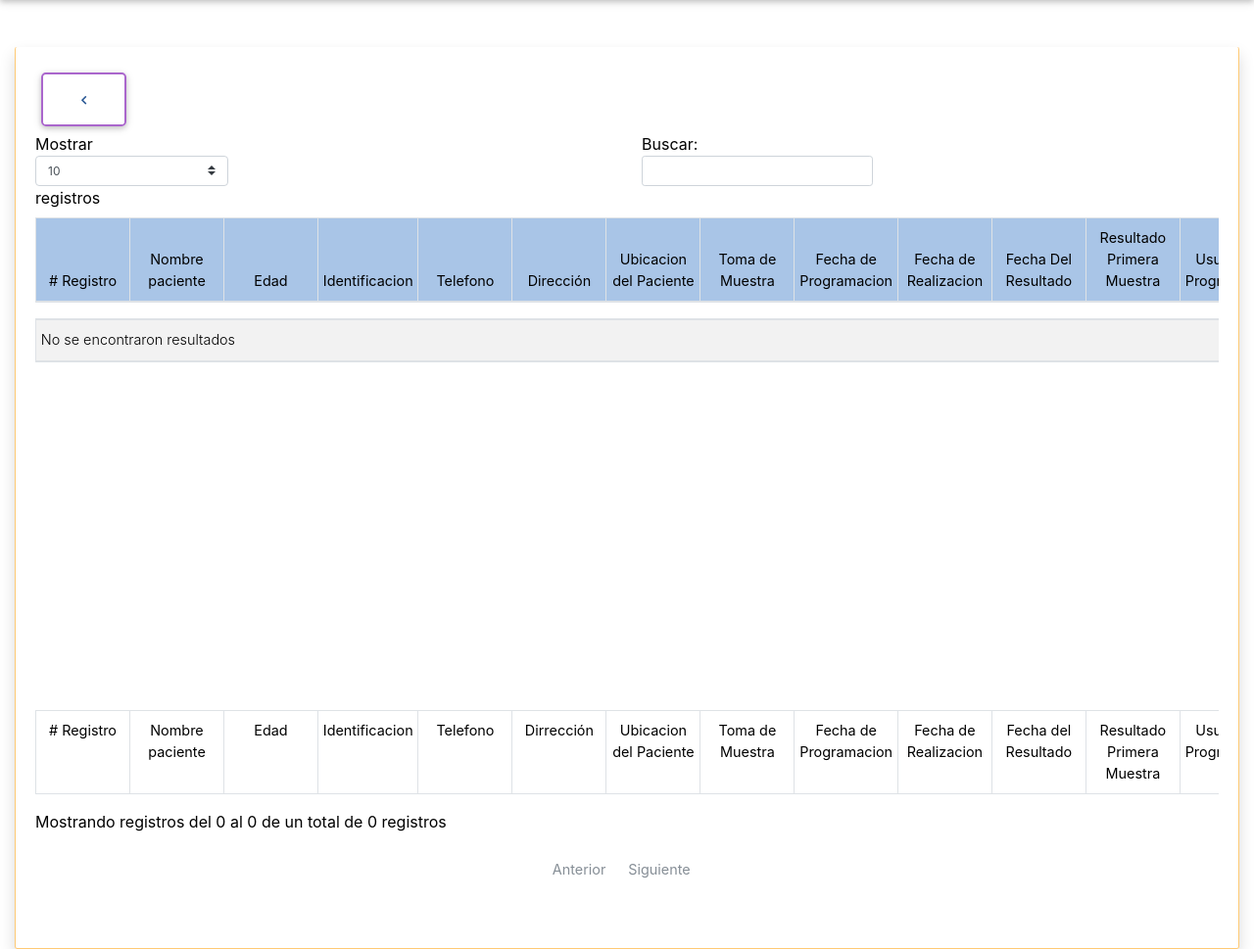
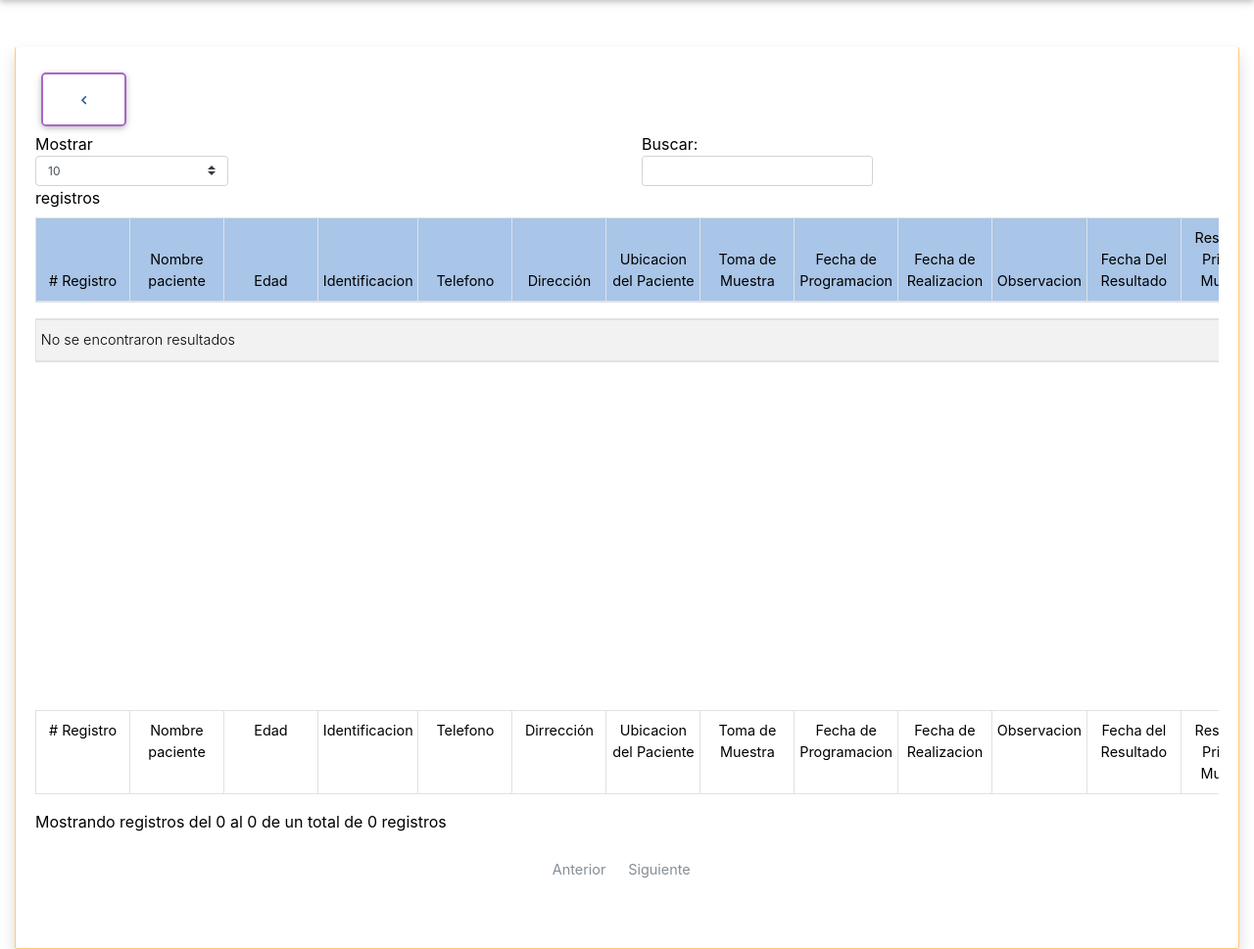
Before and after one commit to EduarRomero2018/Proyecto-Seguimiento-Covid, a PHP site: page /listar_pacientes in a window 1280 px wide. Shown: the part 94-1063 px from the top of the page at 98% size. Run offline with PHP 8.4, Linux system fonts and the light colour scheme; the visitor is signed in with stand-in values (Sample User, id 1); data that the repository does not hold is empty; some libraries are stand-ins or nearby versions.

Commit message:
se agrego el motivo por el cual no se le pudo realizar la toma de muestra al paciente

```diff
--- a/listar_pacientes.php
+++ b/listar_pacientes.php
@@ -38,7 +38,7 @@ if (!isset($_REQUEST['consulta'])) {
     CONCAT(edad, ' ', unidad_medida) AS 'Edad',
     CONCAT(tipo_documento, ' - ', numero_documento) AS 'Identificacion', telefono, barrio,
     DATE(fecha_programacion) AS fecha_programacion,
-    DATE(fecha_realizacion) AS fecha_realizacion, fecha_resultado, municipio, resultado, programacion_atencion,
+    DATE(fecha_realizacion) AS fecha_realizacion, motivo, fecha_resultado, municipio, resultado, programacion_atencion,
 	UP.nombre_apellido AS usuario_programacion,
 	US.nombre_apellido AS usuario_seguimiento,
 	UR.nombre_apellido AS usuario_resultado,
--- a/views/listar_pacientes_view.php
+++ b/views/listar_pacientes_view.php
@@ -24,6 +24,7 @@
 									<th style="background: #a9c5e7" class="text-center th-sm">Toma de Muestra</th>
                                     <th style="background: #a9c5e7" class="text-center th-sm">Fecha de Programacion<i</th>
 									<th style="background: #a9c5e7" class="text-center th-sm">Fecha de Realizacion<i</th>
+									<th style="background: #a9c5e7" class="text-center th-sm">Observacion<i</th>
                                     <th style="background: #a9c5e7" class="text-center th-sm">Fecha Del Resultado</th>
                                     <th style="background: #a9c5e7" class="text-center th-sm">Resultado Primera Muestra</th>
                                     <th style="background: #a9c5e7" class="text-center th-sm">Usuario de Programacion</th>
@@ -52,16 +53,9 @@
 										<td class="text-center th-sm"><?= $key->programacion_atencion?></td>
                                         <td class="text-center th-sm"><?= $key->fecha_programacion?></td>
 										<td class="text-center th-sm"><?= $key->fecha_realizacion?></td>
+										<td class="text-center th-sm"><?= $key->motivo?></td>
                                         <td class="text-center th-sm"><?= $key->fecha_resultado ?></td>
-                                        <?php if($key->resultado == 'Pendiente'): ?>
-                                            <td class="text-center th-sm bg-warning"><?= $key->resultado ?></td>
-                                        <?php endif ?>
-                                        <?php if($key->resultado == 'Positivo'): ?>
-                                            <td class="text-center th-sm bg-danger"><?= $key->resultado ?></td>
-                                        <?php endif ?>
-                                        <?php if($key->resultado == 'Negativo'): ?>
-                                            <td class="text-center th-sm bg-success"><?= $key->resultado ?></td>
-                                        <?php endif ?>
+                                        <td class="text-center th-sm"><?= $key->resultado ?></td>
                                         <td class="text-center"><?= $key->usuario_programacion ?></td>
                                         <td class="text-center"><?= $key->usuario_seguimiento ?></td>
                                         <td class="text-center"><?= $key->usuario_medico ?></td>
@@ -86,7 +80,8 @@
                                     <th class="text-center th-sm">Ubicacion del Paciente</th>
                                     <th class="text-center th-sm">Toma de Muestra</th>
                                     <th class="text-center th-sm">Fecha de Programacion</th>
-									<th class="text-center th-sm">Fecha de Realizacion</th>
+                                    <th class="text-center th-sm">Fecha de Realizacion</th>
+                                    <th class="text-center th-sm">Observacion</th>
                                     <th class="text-center th-sm">Fecha del Resultado</th>
                                     <th class="text-center th-sm">Resultado Primera Muestra</th>
                                     <th class="text-center th-sm">Usuario de Programacion</th>
```
